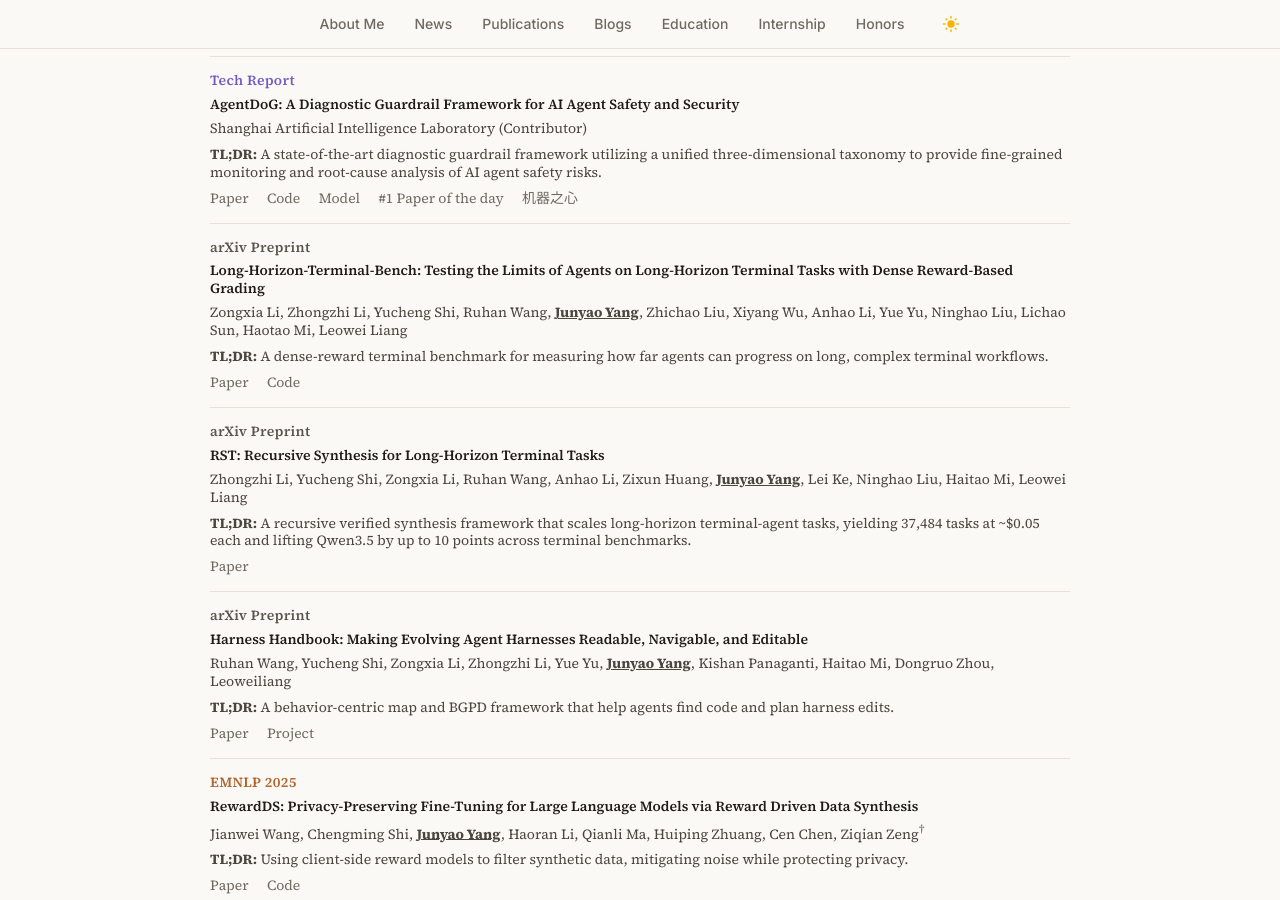
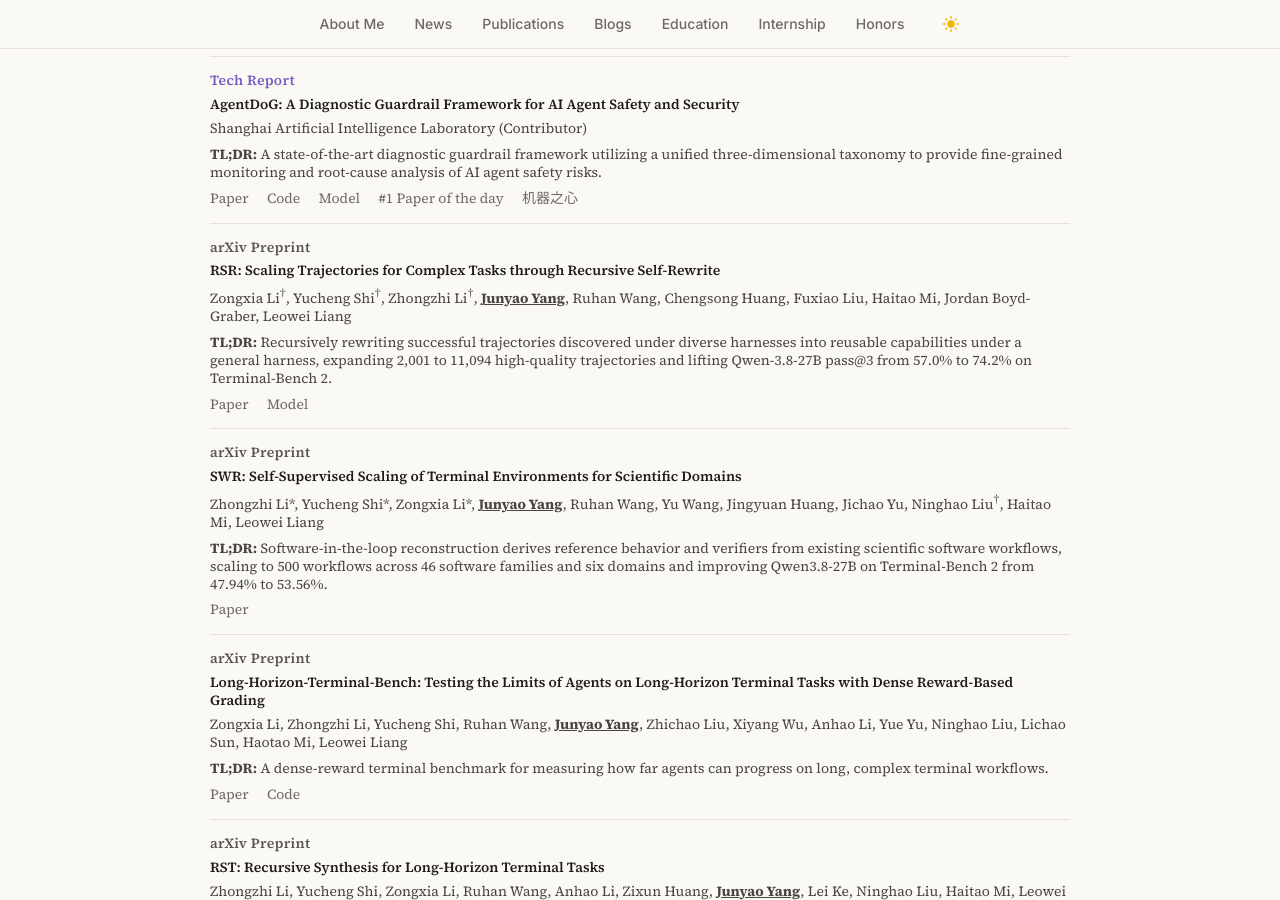
Before and after one commit to jyyang26/jyyang26.github.io, a Jekyll site: the page built from _pages/about.md, in a window 1280 px wide and 900 px high, scrolled down 1448 px. Built offline with Jekyll 4.4.1, drawn with Linux system fonts in a browser that asks for light colours.

Commit message:
Update about.md

```diff
--- a/_pages/about.md
+++ b/_pages/about.md
@@ -579,6 +579,31 @@ redirect_from:
         <div class="paper-entry">
           <div class="paper-info">
             <span class="paper-venue venue-arxiv">arXiv Preprint</span>
+            <a href="https://arxiv.org/abs/2610.02826" class="paper-title">RSR: Scaling Trajectories for Complex Tasks through Recursive Self-Rewrite</a>
+            <div class="paper-auth">Zongxia Li<sup>&dagger;</sup>, Yucheng Shi<sup>&dagger;</sup>, Zhongzhi Li<sup>&dagger;</sup>, <strong><u>Junyao Yang</u></strong>, Ruhan Wang, Chengsong Huang, Fuxiao Liu, Haitao Mi, Jordan Boyd-Graber, Leowei Liang</div>
+            <div class="paper-tldr"><strong>TL;DR:</strong> Recursively rewriting successful trajectories discovered under diverse harnesses into reusable capabilities under a general harness, expanding 2,001 to 11,094 high-quality trajectories and lifting Qwen-3.8-27B pass@3 from 57.0% to 74.2% on Terminal-Bench 2.</div>
+            <div class="paper-links">
+              <a href="https://arxiv.org/abs/2610.02826">Paper</a>
+              <a href="https://huggingface.co/IntelligenceLab/RSR-27B">Model</a>
+            </div>
+          </div>
+        </div>
+
+        <div class="paper-entry">
+          <div class="paper-info">
+            <span class="paper-venue venue-arxiv">arXiv Preprint</span>
+            <a href="https://arxiv.org/abs/2610.02710" class="paper-title">SWR: Self-Supervised Scaling of Terminal Environments for Scientific Domains</a>
+            <div class="paper-auth">Zhongzhi Li*, Yucheng Shi*, Zongxia Li*, <strong><u>Junyao Yang</u></strong>, Ruhan Wang, Yu Wang, Jingyuan Huang, Jichao Yu, Ninghao Liu<sup>&dagger;</sup>, Haitao Mi, Leowei Liang</div>
+            <div class="paper-tldr"><strong>TL;DR:</strong> Software-in-the-loop reconstruction derives reference behavior and verifiers from existing scientific software workflows, scaling to 500 workflows across 46 software families and six domains and improving Qwen3.8-27B on Terminal-Bench 2 from 47.94% to 53.56%.</div>
+            <div class="paper-links">
+              <a href="https://arxiv.org/abs/2610.02710">Paper</a>
+            </div>
+          </div>
+        </div>
+
+        <div class="paper-entry">
+          <div class="paper-info">
+            <span class="paper-venue venue-arxiv">arXiv Preprint</span>
             <a href="https://arxiv.org/abs/2607.08964" class="paper-title">Long-Horizon-Terminal-Bench: Testing the Limits of Agents on Long-Horizon Terminal Tasks with Dense Reward-Based Grading</a>
             <div class="paper-auth">Zongxia Li, Zhongzhi Li, Yucheng Shi, Ruhan Wang, <strong><u>Junyao Yang</u></strong>, Zhichao Liu, Xiyang Wu, Anhao Li, Yue Yu, Ninghao Liu, Lichao Sun, Haotao Mi, Leowei Liang</div>
             <div class="paper-tldr"><strong>TL;DR:</strong> A dense-reward terminal benchmark for measuring how far agents can progress on long, complex terminal workflows.</div>
@@ -752,6 +777,31 @@ redirect_from:
               <a href="https://huggingface.co/collections/AI45Research/agentdog">Model</a>
               <a href="https://huggingface.co/papers/date/2026-01-28">#1 Paper of the day</a>
               <a href="https://mp.weixin.qq.com/s/gGcM_fBGnRCoGe4mxZZePw">机器之心</a>
+            </div>
+          </div>
+        </div>
+
+        <div class="paper-entry">
+          <div class="paper-info">
+            <span class="paper-venue venue-arxiv">arXiv Preprint</span>
+            <a href="https://arxiv.org/abs/2610.02826" class="paper-title">RSR: Scaling Trajectories for Complex Tasks through Recursive Self-Rewrite</a>
+            <div class="paper-auth">Zongxia Li<sup>&dagger;</sup>, Yucheng Shi<sup>&dagger;</sup>, Zhongzhi Li<sup>&dagger;</sup>, <strong><u>Junyao Yang</u></strong>, Ruhan Wang, Chengsong Huang, Fuxiao Liu, Haitao Mi, Jordan Boyd-Graber, Leowei Liang</div>
+            <div class="paper-tldr"><strong>TL;DR:</strong> Recursively rewriting successful trajectories discovered under diverse harnesses into reusable capabilities under a general harness, expanding 2,001 to 11,094 high-quality trajectories and lifting Qwen-3.8-27B pass@3 from 57.0% to 74.2% on Terminal-Bench 2.</div>
+            <div class="paper-links">
+              <a href="https://arxiv.org/abs/2610.02826">Paper</a>
+              <a href="https://huggingface.co/IntelligenceLab/RSR-27B">Model</a>
+            </div>
+          </div>
+        </div>
+
+        <div class="paper-entry">
+          <div class="paper-info">
+            <span class="paper-venue venue-arxiv">arXiv Preprint</span>
+            <a href="https://arxiv.org/abs/2610.02710" class="paper-title">SWR: Self-Supervised Scaling of Terminal Environments for Scientific Domains</a>
+            <div class="paper-auth">Zhongzhi Li*, Yucheng Shi*, Zongxia Li*, <strong><u>Junyao Yang</u></strong>, Ruhan Wang, Yu Wang, Jingyuan Huang, Jichao Yu, Ninghao Liu<sup>&dagger;</sup>, Haitao Mi, Leowei Liang</div>
+            <div class="paper-tldr"><strong>TL;DR:</strong> Software-in-the-loop reconstruction derives reference behavior and verifiers from existing scientific software workflows, scaling to 500 workflows across 46 software families and six domains and improving Qwen3.8-27B on Terminal-Bench 2 from 47.94% to 53.56%.</div>
+            <div class="paper-links">
+              <a href="https://arxiv.org/abs/2610.02710">Paper</a>
             </div>
           </div>
         </div>
```
